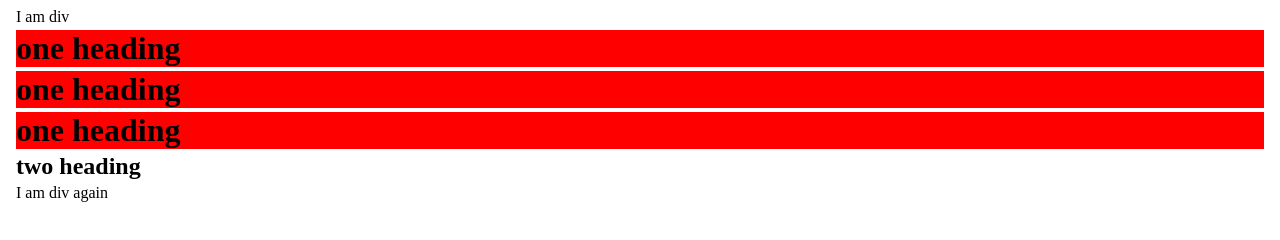
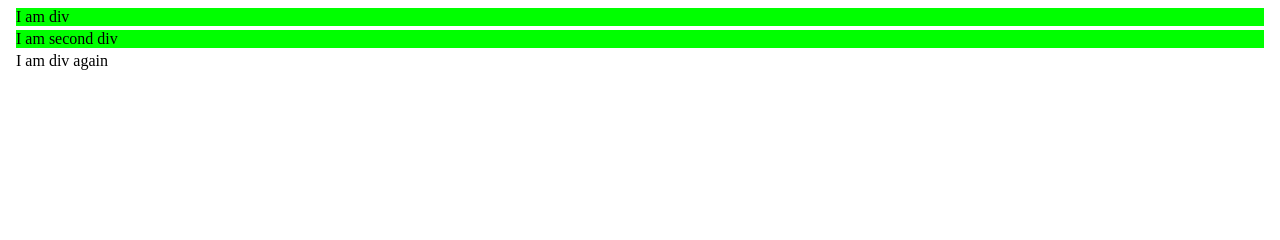
Before and after one commit to poojaduddalwar/FullStackWebDev, a plain HTML site: page index.html in a window 1280 px wide. Drawn offline with Linux system fonts and the light colour scheme.

Commit message:
nth child selector

```diff
--- a/index.html
+++ b/index.html
@@ -12,30 +12,22 @@
             box-sizing: border-box;
             margin: 4px;
         }
-        /* .big{
-            font-size: 2rem;
-        } */
-
-        /* for child selectors */
-        div.parent h1{
-            background-color: red;
+        div.parent div:nth-child(2){
+            background-color: lime;
+        }
+        div.parent div:first-child{
+            background-color: lime;
         }
     </style>
 </head>
 <body>
-    <!-- if your style changes according to the element make sure to use
-    combined selectors
-    .big : universal style but changes according to the element
-
-    Child Selectors- allow parent to access any element inside it by
-        defining a scope limited just to the parent -->
+    <!-- nth child selector:
+    flexibility to select only one child from the parent
+    select the given position of child from the colletion of elements     -->
 
     <div class="parent">
         <div>I am div</div>
-        <h1>one heading</h1>
-        <h1>one heading</h1>
-        <h1>one heading</h1>
-        <h2>two heading</h2>
+        <div>I am second div</div>
         <div>I am div again</div>
     </div>
 </body>
```
